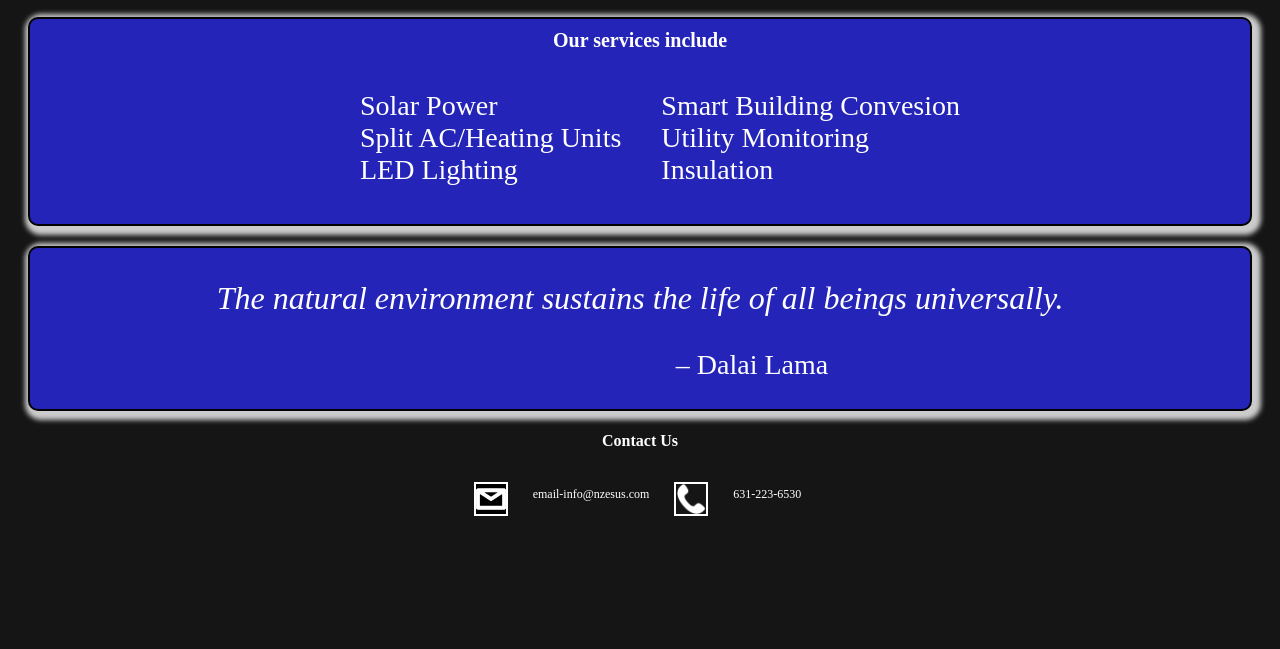
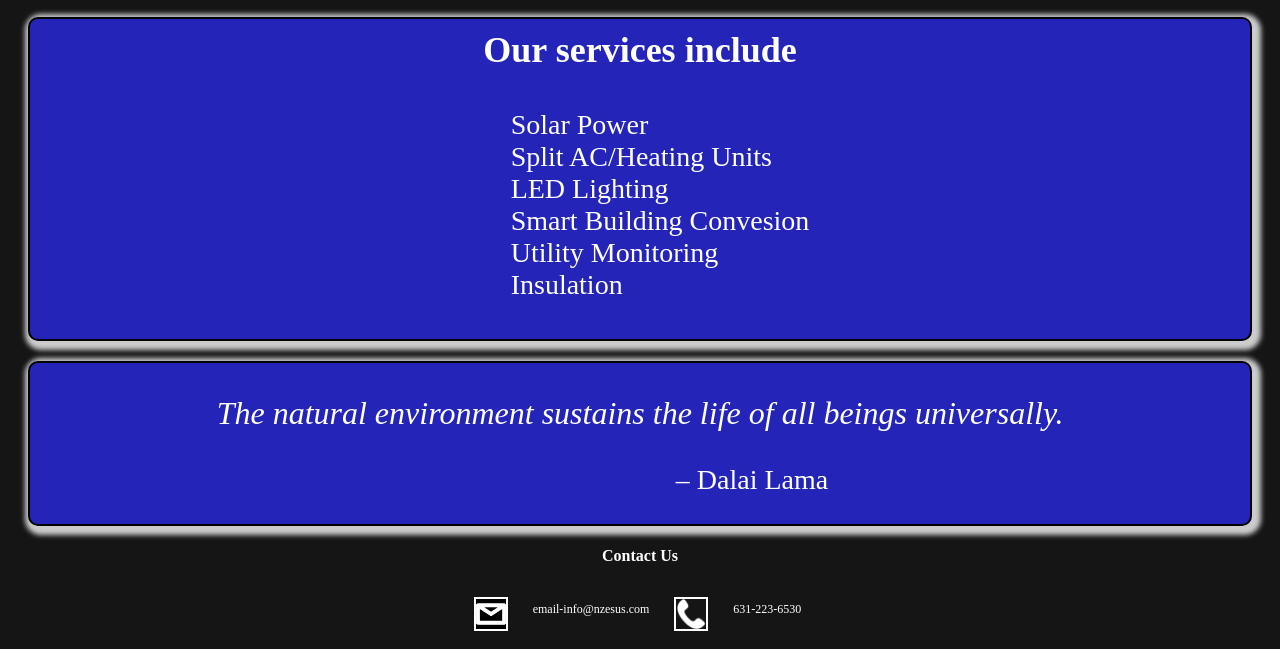
Before and after one commit to AronWinston/netzero-energy, a plain HTML site: page index.html in a window 1280 px wide. Shown: the part 264-913 px from the top of the page. Before the commit the page ends 800 px from the top, so only its background shows below. Drawn offline with Linux system fonts and the light colour scheme.

Commit message:
media query fixing

```diff
--- a/index.html
+++ b/index.html
@@ -25,13 +25,10 @@
                 <li>Solar Power</li>
                 <li>Split AC/Heating Units</li>
                 <li>LED Lighting</li>
-            </ul>
-
-            <ul>
                 <li>Smart Building Convesion</li>
                 <li>Utility Monitoring</li>
                 <li>Insulation</li>
-            </ul>
+
         </div>
     </div>
 
--- a/main.css
+++ b/main.css
@@ -170,7 +170,7 @@ footer{
     }
 
     .list{
-        font-size: 1rem;
+        font-size: .5rem;
     }
 
     .quote{
@@ -207,12 +207,12 @@ footer{
         font-size: 2rem;
     }
 
-    h2{
+    h3{
         font-size: 2rem;
     }
 
     .list{
-        font-size: 1.25rem;
+        font-size: 20px;
     }
 
     .quote{
@@ -229,7 +229,7 @@ footer{
         font-size: 2.25rem;
     }
 
-    h2{
+    h3{
         font-size: 2.25rem;
     }
 
```
